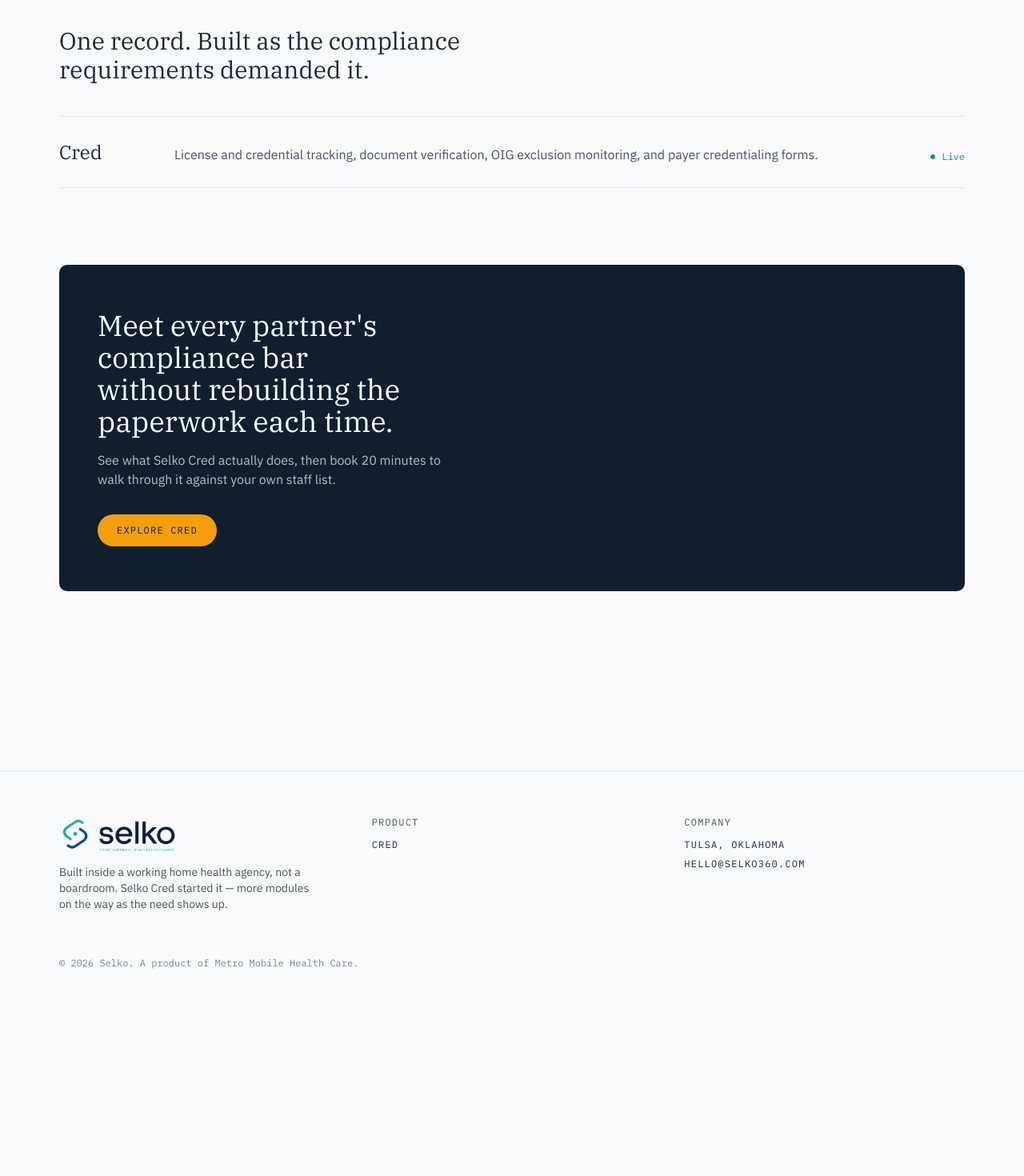
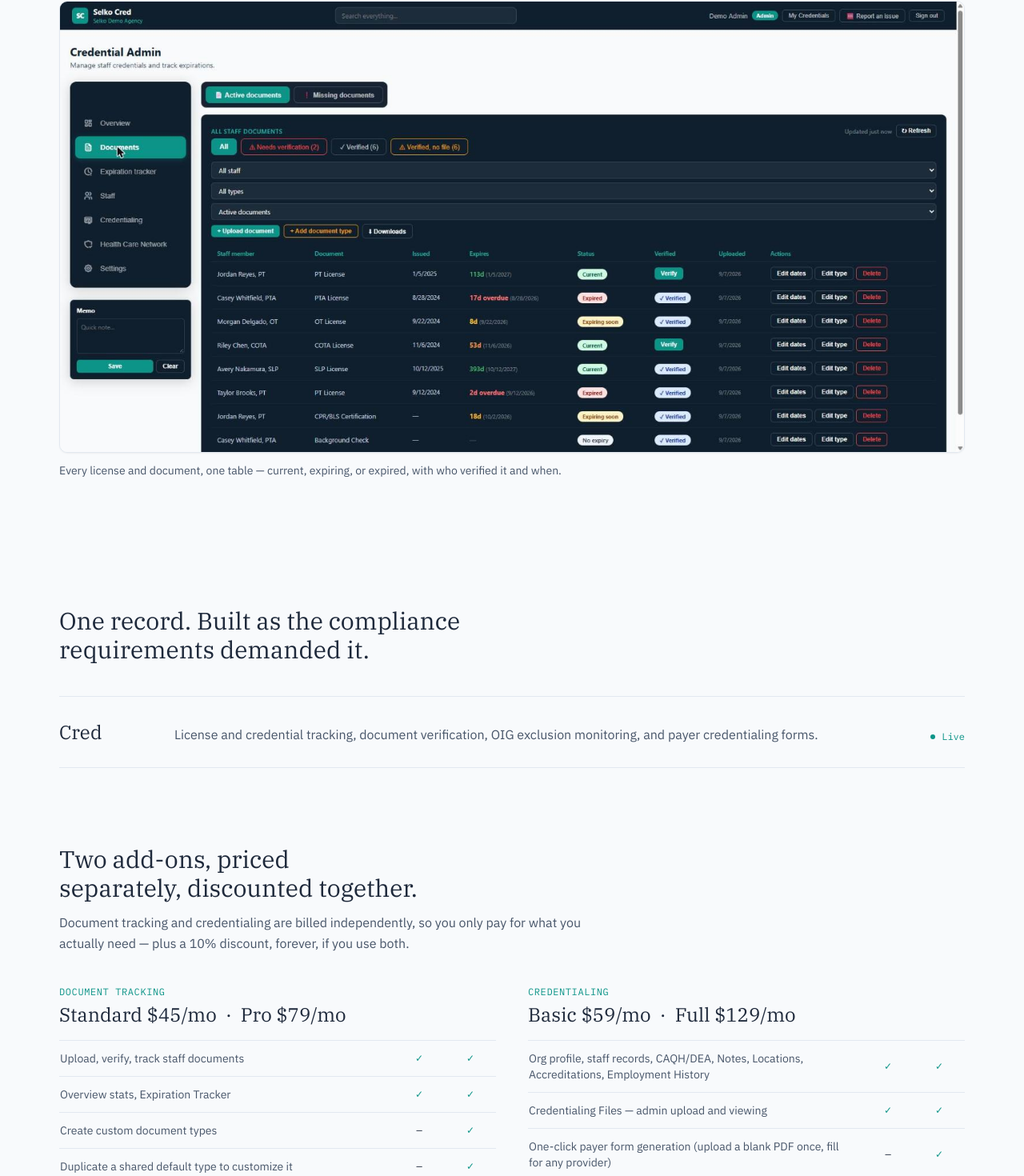
Before and after one commit to metromobilehc-beep/selko-site, a Next.js app: page /healthcare in a window 1280 px wide. Shown: the part 1298-2768 px from the top of the page at 80% size. Before the commit the page ends 2550 px from the top, so only its background shows below. Built offline with nearby package versions, Linux system fonts and the light colour scheme.

Commit message:
Add files via upload

```diff
--- a/app/healthcare/page.js
+++ b/app/healthcare/page.js
@@ -1,6 +1,7 @@
 import Nav from '@/components/Nav';
 import Footer from '@/components/Footer';
 import Stamp from '@/components/Stamp';
+import Image from 'next/image';
 import Link from 'next/link';
 
 export const metadata = {
@@ -80,6 +81,24 @@
           </div>
         </section>
 
+        {/* Real product screenshot — a fictional demo company, not a
+            mockup, so what you see here is exactly what's in the app. */}
+        <section className="max-w-content mx-auto px-6 py-16">
+          <div className="rounded-[10px] overflow-hidden border border-line shadow-sm">
+            <Image
+              src="/screenshots/documents.jpg"
+              alt="Selko Cred's document tracking table, showing license status, verification, and expiration dates for a staff roster"
+              width={1568}
+              height={781}
+              className="w-full h-auto block"
+            />
+          </div>
+          <p className="mt-3 text-sm text-ink-soft">
+            Every license and document, one table — current, expiring, or
+            expired, with who verified it and when.
+          </p>
+        </section>
+
         {/* Roster */}
         <section className="max-w-content mx-auto px-6 py-24">
           <h2 className="font-display text-3xl mb-10 text-balance max-w-xl">
@@ -104,6 +123,81 @@
               </li>
             ))}
           </ul>
+        </section>
+
+        {/* Plans — real feature/tier data pulled directly from the app's
+            own billing settings, not marketing copy invented for this
+            page. Two independent add-ons (document tracking and
+            credentialing) that combine with a bundle discount. */}
+        <section className="max-w-content mx-auto px-6 pb-24">
+          <h2 className="font-display text-3xl mb-3 text-balance max-w-xl">
+            Two add-ons, priced separately, discounted together.
+          </h2>
+          <p className="text-ink-soft mb-10 max-w-2xl leading-relaxed">
+            Document tracking and credentialing are billed independently, so
+            you only pay for what you actually need — plus a 10% discount,
+            forever, if you use both.
+          </p>
+
+          <div className="grid md:grid-cols-2 gap-10">
+            <div>
+              <h3 className="font-mono text-xs uppercase tracking-[.05em] text-teal mb-1">Document tracking</h3>
+              <p className="font-display text-2xl mb-4">Standard $45/mo &nbsp;·&nbsp; Pro $79/mo</p>
+              <table className="w-full text-sm border-t border-line">
+                <tbody>
+                  {[
+                    ['Upload, verify, track staff documents', true, true],
+                    ['Overview stats, Expiration Tracker', true, true],
+                    ['Create custom document types', false, true],
+                    ['Duplicate a shared default type to customize it', false, true],
+                    ['Access to Pro-only document types', false, true],
+                    ['Detailed Missing Docs report (filterable, per-staff)', false, true],
+                    ['Bulk download all staff files', false, true],
+                    ['Export compliance report (Excel / PDF)', false, true],
+                    ['Custom branding (logo, colors)', false, true],
+                  ].map(([feature, std, pro]) => (
+                    <tr key={feature} className="border-b border-line">
+                      <td className="py-3 pr-4 text-ink-soft">{feature}</td>
+                      <td className="py-3 text-center w-16 font-mono text-xs">{std ? <span className="text-teal">✓</span> : '—'}</td>
+                      <td className="py-3 text-center w-16 font-mono text-xs">{pro ? <span className="text-teal">✓</span> : '—'}</td>
+                    </tr>
+                  ))}
+                  <tr>
+                    <td></td>
+                    <td className="pt-2 text-center font-mono text-xs text-ink-soft">Std</td>
+                    <td className="pt-2 text-center font-mono text-xs text-ink-soft">Pro</td>
+                  </tr>
+                </tbody>
+              </table>
+            </div>
+
+            <div>
+              <h3 className="font-mono text-xs uppercase tracking-[.05em] text-teal mb-1">Credentialing</h3>
+              <p className="font-display text-2xl mb-4">Basic $59/mo &nbsp;·&nbsp; Full $129/mo</p>
+              <table className="w-full text-sm border-t border-line">
+                <tbody>
+                  {[
+                    ['Org profile, staff records, CAQH/DEA, Notes, Locations, Accreditations, Employment History', true, true],
+                    ['Credentialing Files — admin upload and viewing', true, true],
+                    ['One-click payer form generation (upload a blank PDF once, fill for any provider)', false, true],
+                    ['Import a blank form directly from a URL', false, true],
+                    ['Clinician self-service file upload (their own "My Credentials" page)', false, true],
+                  ].map(([feature, basic, full]) => (
+                    <tr key={feature} className="border-b border-line">
+                      <td className="py-3 pr-4 text-ink-soft">{feature}</td>
+                      <td className="py-3 text-center w-16 font-mono text-xs">{basic ? <span className="text-teal">✓</span> : '—'}</td>
+                      <td className="py-3 text-center w-16 font-mono text-xs">{full ? <span className="text-teal">✓</span> : '—'}</td>
+                    </tr>
+                  ))}
+                  <tr>
+                    <td></td>
+                    <td className="pt-2 text-center font-mono text-xs text-ink-soft">Basic</td>
+                    <td className="pt-2 text-center font-mono text-xs text-ink-soft">Full</td>
+                  </tr>
+                </tbody>
+              </table>
+            </div>
+          </div>
         </section>
 
         {/* CTA */}
```
